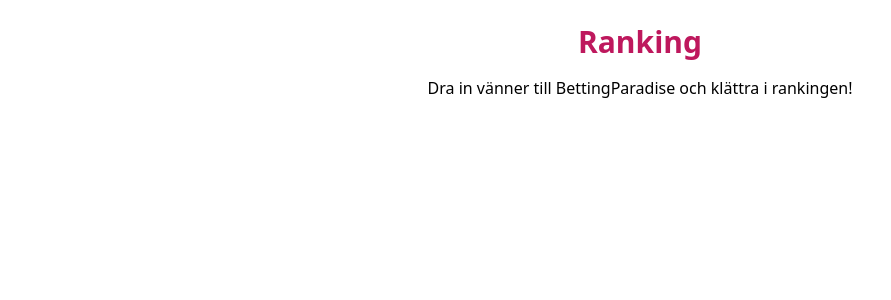
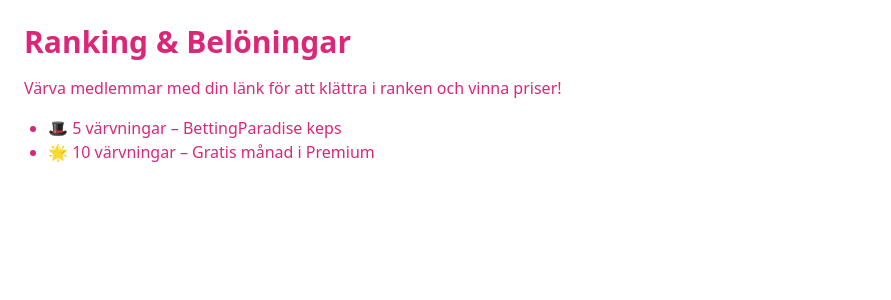
Before and after one commit to Stevvan93/BettingParadise-web, a Next.js app: page /ranking in a window 1280 px wide. Shown: the top 300 px of the page, without its empty margins (0-891 px from the left). Built offline with nearby package versions, Linux system fonts and the light colour scheme.

Commit message:
Update ranking.js

```diff
--- a/pages/ranking.js
+++ b/pages/ranking.js
@@ -1,9 +1,12 @@
-
 export default function Ranking() {
   return (
-    <div className="p-6 bg-white min-h-screen text-center">
-      <h1 className="text-3xl text-pink-700 font-bold mb-4">Ranking</h1>
-      <p>Dra in vänner till BettingParadise och klättra i rankingen!</p>
+    <div className="p-6 text-pink-600">
+      <h1 className="text-3xl font-bold mb-4">Ranking & Belöningar</h1>
+      <p>Värva medlemmar med din länk för att klättra i ranken och vinna priser!</p>
+      <ul className="mt-4 list-disc pl-6">
+        <li>🎩 5 värvningar – BettingParadise keps</li>
+        <li>🌟 10 värvningar – Gratis månad i Premium</li>
+      </ul>
     </div>
   );
 }
```
